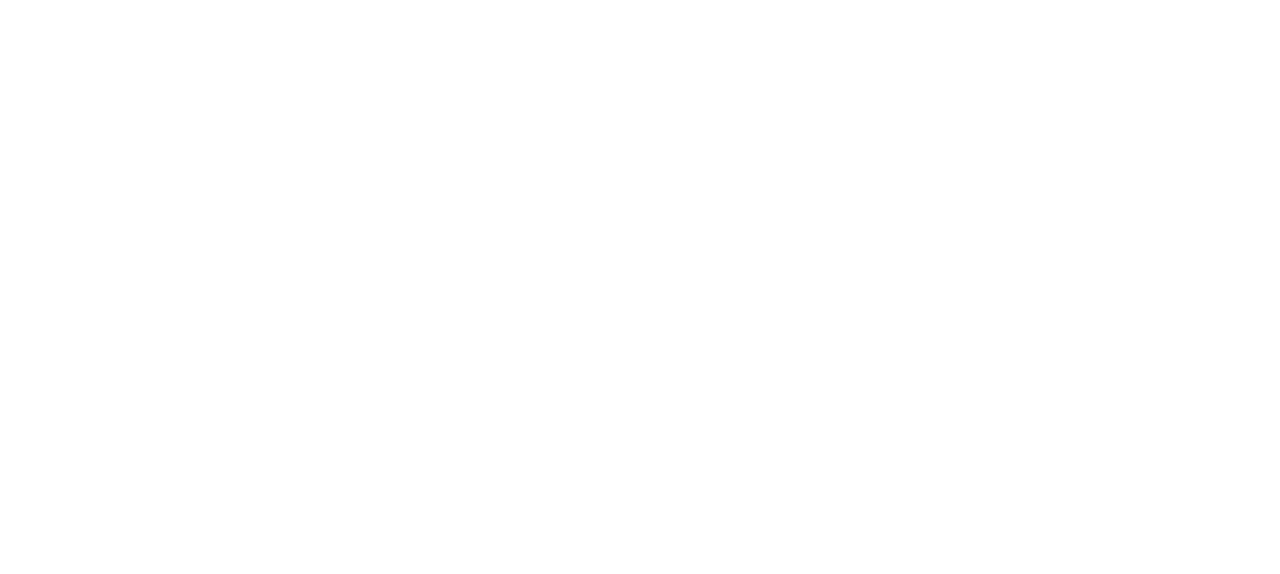
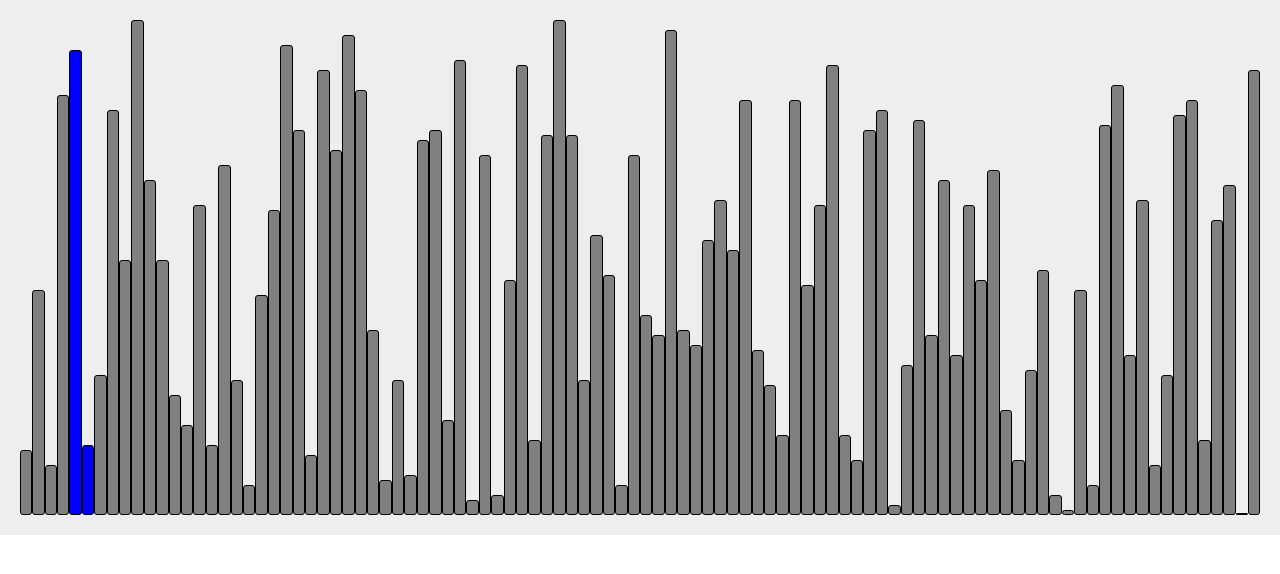
Before and after one commit to Cele30/algorithms-visualization, a plain HTML site: page index.html in a window 1280 px wide. Drawn offline with Linux system fonts and the light colour scheme.

Commit message:
Implemented Bubble Sort Visualization

```diff
--- a/index.html
+++ b/index.html
@@ -5,12 +5,15 @@
     <meta charset="UTF-8">
     <meta http-equiv="X-UA-Compatible" content="IE=edge">
     <meta name="viewport" content="width=device-width, initial-scale=1.0">
+
+    <link rel="stylesheet" href="styles.css">
     <title>algorithms visualization</title>
 </head>
 
 <body>
-    <h1 id="num1"></h1>
-    <h1 id="num2"></h1>
+
+    <div id="array"></div>
+
     <script src="/index.js"></script>
 </body>
 
--- a/index.js
+++ b/index.js
@@ -1,49 +1,67 @@
-const array = [5, 1, 4, 2, 6, 3]
-console.log(array)
+const arrayEl = document.getElementById('array')
+const randomArray = (length, max) => [...new Array(length)].map(() => Math.round(Math.random() * max));
 
-const num1 = document.getElementById('num1')
-const num2 = document.getElementById('num2')
+const array = randomArray(100, 100)
 
-const swap = (i, j) => {
-    const temp = array[i]
-    array[i] = array[j]
-    array[j] = temp
+function swap(el1, el2) {
+    return new Promise((resolve) => {
+        // For exchanging styles of two blocks
+        let temp = el1.style.height;
+        el1.style.height = el2.style.height;
+        el2.style.height = temp;
+
+        // For waiting for .25 sec
+        setTimeout(() => {
+            resolve()
+        }, 250);
+    });
 }
-let a = 0;
 
-for (let i = 0; i < array.length - 1; i++) {
-    for (let j = 0; j < array.length - i - 1; j++) {
-        (function (i) {
-            setTimeout(function () {
-                (function (j) {
-                    setTimeout(() => {
-                        // console.log(array)
-                        if (i !== a) {
-                            console.log('od pocetok sega pak')
-                            a = i
-                        }
+const generateBlock = (i) => {
+    arrayEl.innerHTML = ''
 
-                        console.log(array[j], i)
-                        console.log(array[j + 1])
+    for (let i = 0; i < array.length; i++) {
+        const block = document.createElement('div')
+        block.classList.add('block')
 
+        block.style.height = `${array[i] * 5}px`
 
-                        if (array[j] > array[j + 1]) {
-                            console.log(`change prev ${array[j]} with next ${array[j + 1]}`)
-                            swap(j, j + 1)
-                        }
-                    }, j * 2000);
-                })(j)
-            }, 6000 * i);
-        })(i);
+        arrayEl.appendChild(block)
     }
 }
 
-// console.log(array)
+const bubbleSort = async () => {
+    let blocks = document.querySelectorAll('.block')
 
-// for (var i = 0; i < 5; i++) {
-//     (function (i) {
-//         setTimeout(function () {
-//             console.log('value is ', i);
-//         }, 3000 * (i + 1));
-//     })(i);
-// }
+    for (let i = 0; i < array.length; i++) {
+        for (let j = 0; j < array.length - i - 1; j++) {
+            // change background-color of the blocks to be compared
+            blocks[j].style.background = 'blue'
+            blocks[j + 1].style.background = 'blue  '
+
+            // wait 1s before check for swap
+            await new Promise((resolve) => {
+                setTimeout(() => {
+                    resolve()
+                }, 1000)
+            })
+
+            const blockEl1 = Number.parseFloat(blocks[j].style.height)
+            const blockEl2 = Number.parseFloat(blocks[j + 1].style.height)
+
+            if (blockEl1 > blockEl2) {
+                await swap(blocks[j], blocks[j + 1])
+                blocks = document.querySelectorAll(".block");
+            }
+
+            // Changing the color to the previous one
+            blocks[j].style.background = 'gray'
+            blocks[j + 1].style.background = 'gray'
+
+        }
+        blocks[blocks.length - i - 1].style.backgroundColor = "#13CE66";
+    }
+}
+
+generateBlock()
+bubbleSort()
--- /dev/null
+++ b/styles.css
@@ -0,0 +1,23 @@
+* {
+    box-sizing: border-box;
+    margin: 0;
+    padding: 0;
+}
+
+#array {
+    display: flex;
+    justify-content: center;
+    align-items: flex-end;
+    height: auto;
+    padding: 20px;
+    background-color: #eee;
+    transition: 1s all ease;
+}
+
+.block {
+    background-color: gray ;
+    border-radius: 3px;
+    border: 1px solid black;
+    width: 20px;
+    transition: 0.1s all ease;
+}
```
